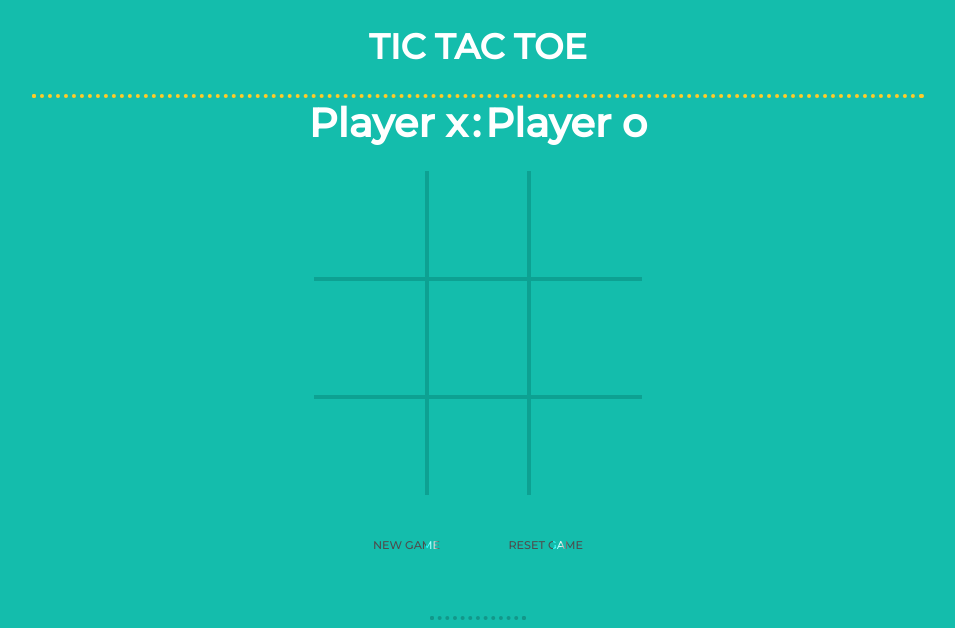
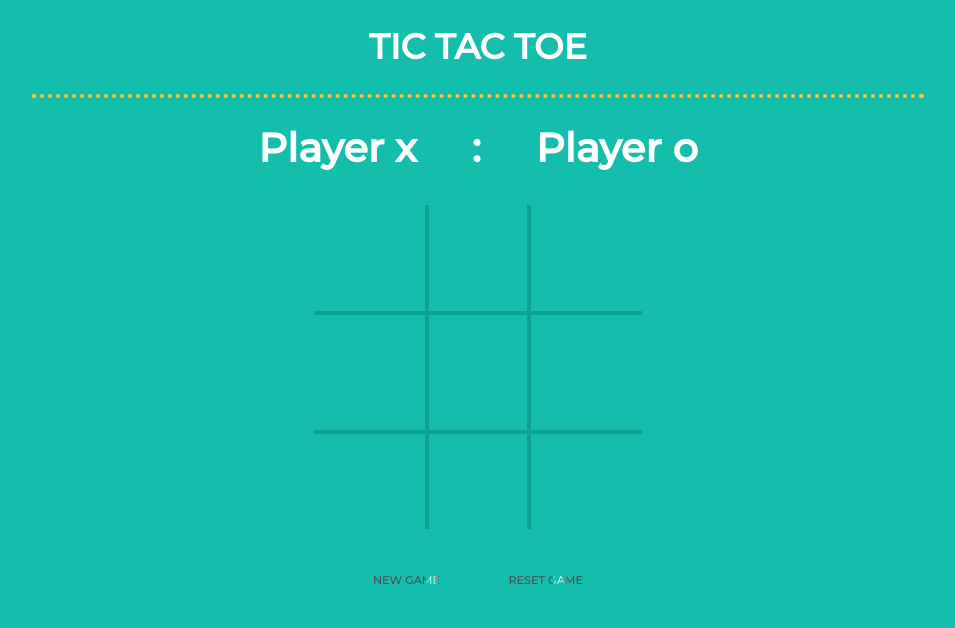
Before and after one commit to love0107/TIC_TAC_TOE, a plain HTML site: page index.html in a window 1280 px wide. Shown: the top 628 px of the page, without its empty margins (162-1117 px from the left). Drawn offline with nearby package versions, Linux system fonts and the light colour scheme.

Commit message:
Update stylesheet.css

```diff
--- a/stylesheet.css
+++ b/stylesheet.css
@@ -58,7 +58,7 @@ position: absolute;
     font-weight: bolder;
     display: inline-block;
     font-size: 40px;
-    margin-bottom: 1rem;
+    margin: 2%;
 
 }
 .block{
```
